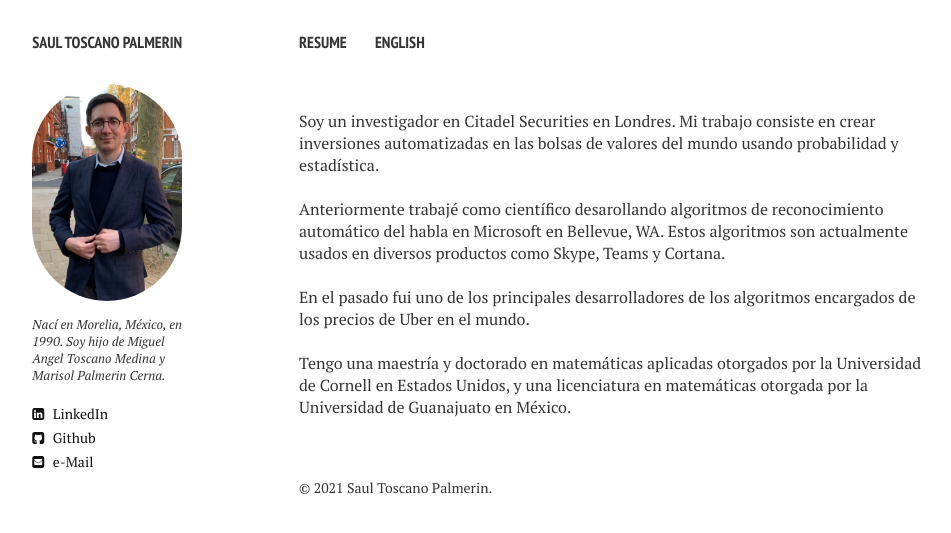
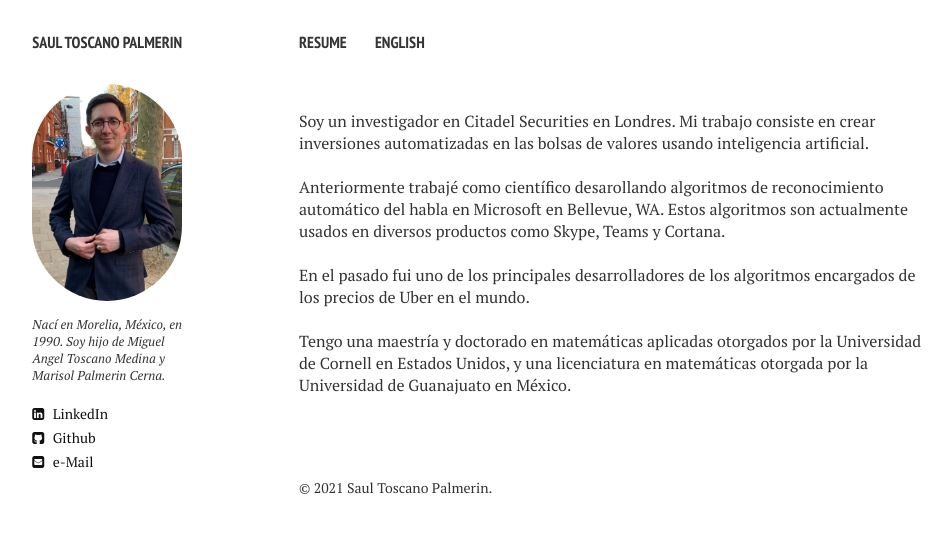
Before and after one commit to toscanosaul/saul, a Jekyll site: the page built from espanol.md, in a window 1280 px wide. Shown: the top 533 px of the page, without its empty margins (21-972 px from the left). Built offline with Jekyll 4.4.1, drawn with Linux system fonts in a browser that asks for light colours; nearby versions of some CDN libraries.

Commit message:
Update espanol.md

```diff
--- a/espanol.md
+++ b/espanol.md
@@ -5,7 +5,7 @@ title:
 tags: [espanol]
 ---
 
-Soy un investigador en Citadel Securities en Londres. Mi trabajo consiste en crear inversiones automatizadas en las bolsas de valores del mundo usando probabilidad y estadística.
+Soy un investigador en Citadel Securities en Londres. Mi trabajo consiste en crear inversiones automatizadas en las bolsas de valores usando inteligencia artificial.
 
 <br />
 Anteriormente trabajé como científico desarollando algoritmos de reconocimiento automático del habla en Microsoft en Bellevue, WA. Estos algoritmos son
```
